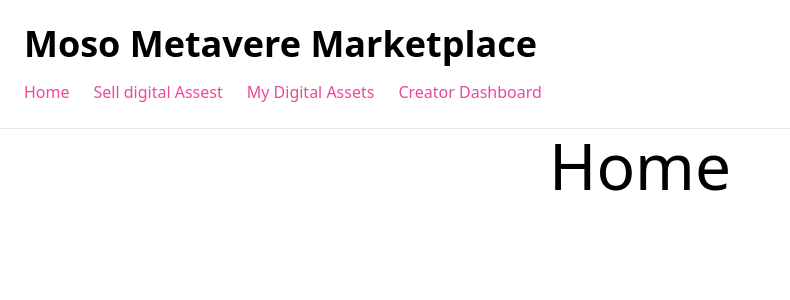
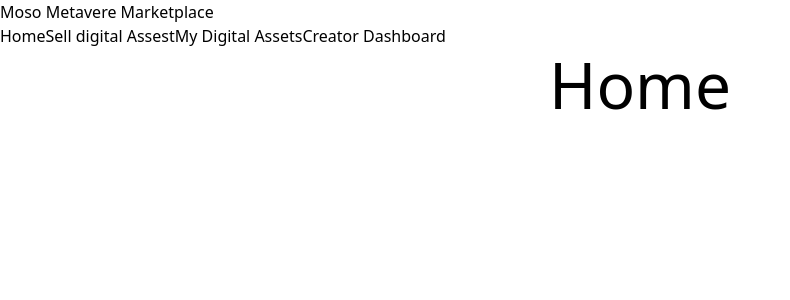
Before and after one commit to Moneshsoni/NFT_Marketplace, a Next.js app in the folder nft-marketpace/: page / in a window 1280 px wide. Shown: the top 300 px of the page, without its empty margins (0-790 px from the left). Built offline with nearby package versions, Linux system fonts and the light colour scheme.

Commit message:
fix talwind file

```diff
--- a/nft-marketpace/styles/globals.css
+++ b/nft-marketpace/styles/globals.css
@@ -1,3 +1,5 @@
-@tailwind base;
-@tailwind components;
-@tailwind utilities;
+@import "tailwindcss/base";
+
+@import "tailwindcss/components";
+
+@import "tailwindcss/utilities";
--- a/nft-marketpace/tailwind.config.js
+++ b/nft-marketpace/tailwind.config.js
@@ -1,9 +1,6 @@
 /** @type {import('tailwindcss').Config} */
 module.exports = {
-  content: [
-    "./pages/**/*.{js,ts,jsx,tsx}",
-    "./components/**/*.{js,ts,jsx,tsx}",
-  ],
+  content: ['/home/monesh/Desktop/NFT_Marketplace/nft-marketpace/pages/_app.js', ],
   theme: {
     extend: {},
   },
```
